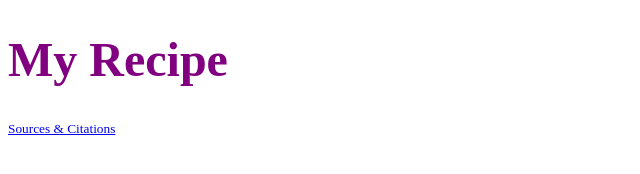
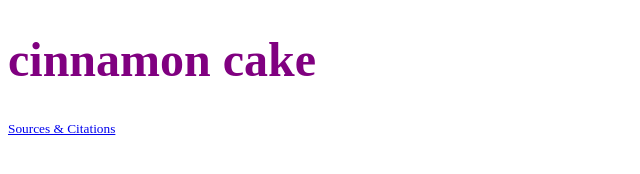
Before and after one commit to IACS-26-27/web-design-1-recipe-assignment-jakobyfrancisco-alt, a website: page index.html in a window 1280 px wide. Shown: the whole page, without its empty margins (0-640 px from the left). Drawn offline with Linux system fonts and the light colour scheme.

Commit message:
Update recipe title to "cinnamon cake"

```diff
--- a/index.html
+++ b/index.html
@@ -10,7 +10,7 @@
   <body>
     <!-- Your recipe goes here! -->
     <main>
-      <h1>My Recipe</h1>
+      <h1>cinnamon cake</h1>
     </main>
     <footer>
       <small>
```
